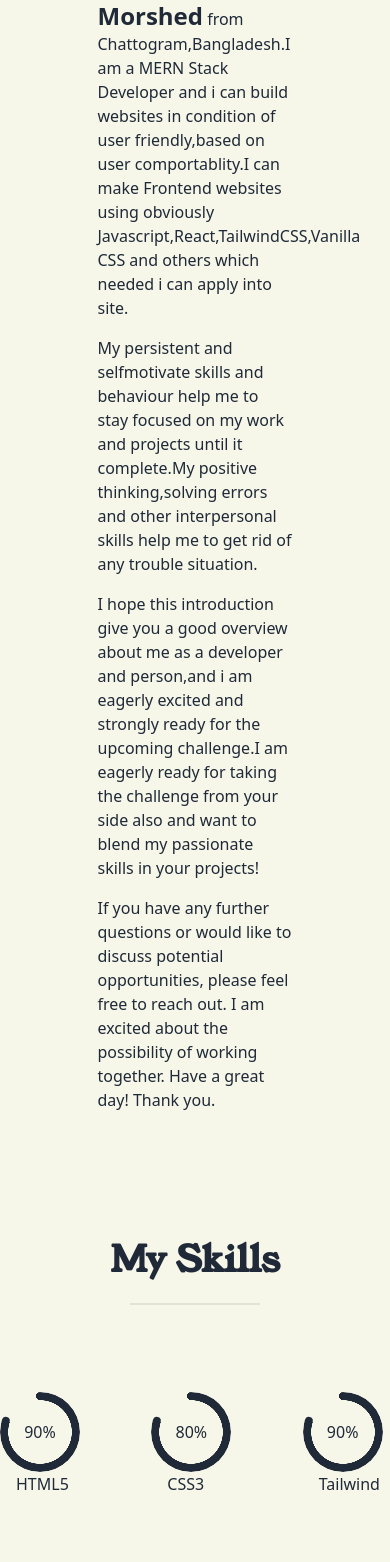
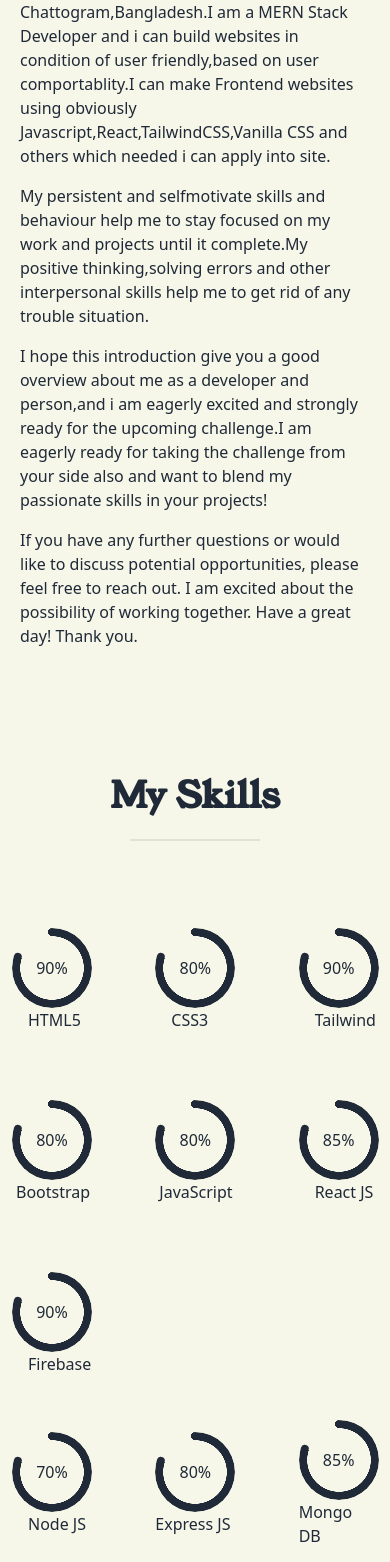
Before and after one commit to I-am-MoRsHeD/my-portfolio, a React (Vite) app: page /about in a window 390 px wide. Shown: the part 432-1994 px from the top of the page. Built offline with nearby package versions, Linux system fonts and the light colour scheme.

Commit message:
changes in responsive

```diff
--- a/src/components/Banner/Banner.jsx
+++ b/src/components/Banner/Banner.jsx
@@ -6,8 +6,8 @@ import { motion } from "framer-motion"
 
 const Banner = () => {
     return (
-        <div className='flex h-full justify-between items-center max-w-6xl mx-auto'>
-            <div className='flex-1 ml-5'>
+        <div className='flex h-full gap-2 justify-between items-center max-w-6xl mx-auto'>
+            <div className='flex-1 ml-1 lg:ml-5'>
                 <h1 className='text-lg lg:text-3xl ml-1'>I am a </h1>
                 <motion.h1
                     initial={{ opacity: 0.5, y: 50 }}
@@ -25,7 +25,7 @@ const Banner = () => {
                 <a href="https://drive.google.com/file/d/1RJpWNr7K2lxfgQAKnP57UUNXYfGqFXAk/view?usp=sharing" className='btn btn-neutral hover:text-black hover:bg-white hover:border-2 mt-3 text-lg lg:text-xl' download>Resume</a>
                 <Link to='mailto:mdmorshed0187@gmail.com'><span className='lg:text-2xl text-xl underline ml-5 font-semibold contact '>Contact</span></Link>
             </div>
-            <div className='-mr-5'>
+            <div className='lg:mr-3 mr-0'>
                 {/* <img src="https://i.ibb.co/z7R1Dyk/OATH1867-removebg-preview.png" alt="" /> */}
                 <img className='border-8 border-t-teal-400 border-b-teal-400 border-r-0 border-l-0 rounded-tl-full rounded-bl-full' src="https://i.ibb.co/Gx5MsyD/IMG-20231113-WA0024-removebg-preview.png" alt="" />
             </div>
--- a/src/pages/About/About.jsx
+++ b/src/pages/About/About.jsx
@@ -18,8 +18,8 @@ const About = () => {
                 className="lg:text-5xl text-3xl style text-center font-bold mb-10">From Nothing To Something</motion.h1>
 
             {/* about me section */}
-            <div className='flex justify-center mb-10 gap-32 items-center'>
-                <div className='w-1/2'>
+            <div className='flex justify-center mb-10 lg:gap-32 items-center'>
+                <div className='lg:w-1/2 lg:px-0 px-5'>
                     <h3 className='text-xl lg:text-3xl font-bold mb-4'>Who Am I?</h3>
                     <div className="divider w-1/3"></div>
                     <p className=' mb-4'>Hello!I am <span className='text-2xl font-bold'>Md Morshed</span> from Chattogram,Bangladesh.I am a MERN Stack Developer and i can build websites in condition of user friendly,based on user comportablity.I can make Frontend websites using obviously Javascript,React,TailwindCSS,Vanilla CSS and others which needed i can apply into site.</p>
@@ -40,7 +40,7 @@ const About = () => {
                 <div
                     data-aos="fade-up"
                     data-aos-duration="1000"
-                    className='grid grid-cols-3 lg:grid-cols-7 justify-center gap-16 items-center mt-20'>
+                    className='grid grid-cols-3 lg:grid-cols-7 justify-center gap-16 items-center mt-20 px-3 lg:px-0'>
 
                     <div>
                         <div className="radial-progress" style={{ "--value": 80 }} role="progressbar">90%</div>
@@ -76,7 +76,7 @@ const About = () => {
                 <div
                     data-aos="fade-up"
                     data-aos-duration="1000"
-                    className='grid lg:grid-cols-7 grid-cols-3 mt-10 justify-center gap-16 items-center'>
+                    className='grid lg:grid-cols-7 grid-cols-3 mt-10 justify-center gap-16 items-center px-3 lg:px-0'>
 
                     <div>
                         <div className="radial-progress" style={{ "--value": 80 }} role="progressbar">70%</div>
@@ -111,7 +111,7 @@ const About = () => {
                 </div>
             </div>
             {/* education */}
-            <div className='my-20'>
+            <div className='my-20 px-5 lg:px-0'>
                 <h1 data-aos="fade-up"
                     data-aos-duration="2000" className="text-5xl style text-center font-bold ">Education</h1>
                 <div className="divider w-1/3 mx-auto"></div>
--- a/src/pages/Projects/Projects.jsx
+++ b/src/pages/Projects/Projects.jsx
@@ -17,7 +17,7 @@ const Projects = () => {
                 className="text-4xl lg:text-5xl font-bold mb-10 mt-2">To Display</motion.h1>
             {/* cooking god project */}
             <div data-aos="fade-up"
-                data-aos-duration="2000" className="card flex flex-col lg:flex-row card-side p-10 bg-base-100 shadow-xl hover:shadow-slate-400">
+                data-aos-duration="2000" className="card flex flex-col lg:flex-row card-side lg:p-10 p-3 bg-base-100 shadow-xl hover:shadow-slate-400">
                 <div className='lg:w-9/12 w-full'>
                     <motion.figure
                         whileHover={{ scale: 1.1 }}
@@ -37,7 +37,7 @@ const Projects = () => {
             <div className="divider mt-10"></div>
             {/* Jobs World project */}
             <div data-aos="fade-up"
-                data-aos-duration="2000" className="card flex flex-col lg:flex-row mt-10 card-side p-10 bg-base-100 shadow-xl hover:shadow-slate-400">
+                data-aos-duration="2000" className="card flex flex-col lg:flex-row mt-10 card-side lg:p-10 p-3 bg-base-100 shadow-xl hover:shadow-slate-400">
                 <div className='lg:w-9/12 w-full'>
                     <motion.figure
                         whileHover={{ scale: 1.1 }}
@@ -57,7 +57,7 @@ const Projects = () => {
             <div className="divider mt-10"></div>
             {/* Tech brand project */}
             <div data-aos="fade-up"
-                data-aos-duration="2000" className="card flex flex-col lg:flex-row mt-10 card-side p-10 bg-base-100 shadow-xl hover:shadow-slate-400">
+                data-aos-duration="2000" className="card flex flex-col lg:flex-row mt-10 card-side lg:p-10 p-3 bg-base-100 shadow-xl hover:shadow-slate-400">
                 <div className='lg:w-9/12 w-full'>
                     <motion.figure
                         whileHover={{ scale: 1.1 }}
```
